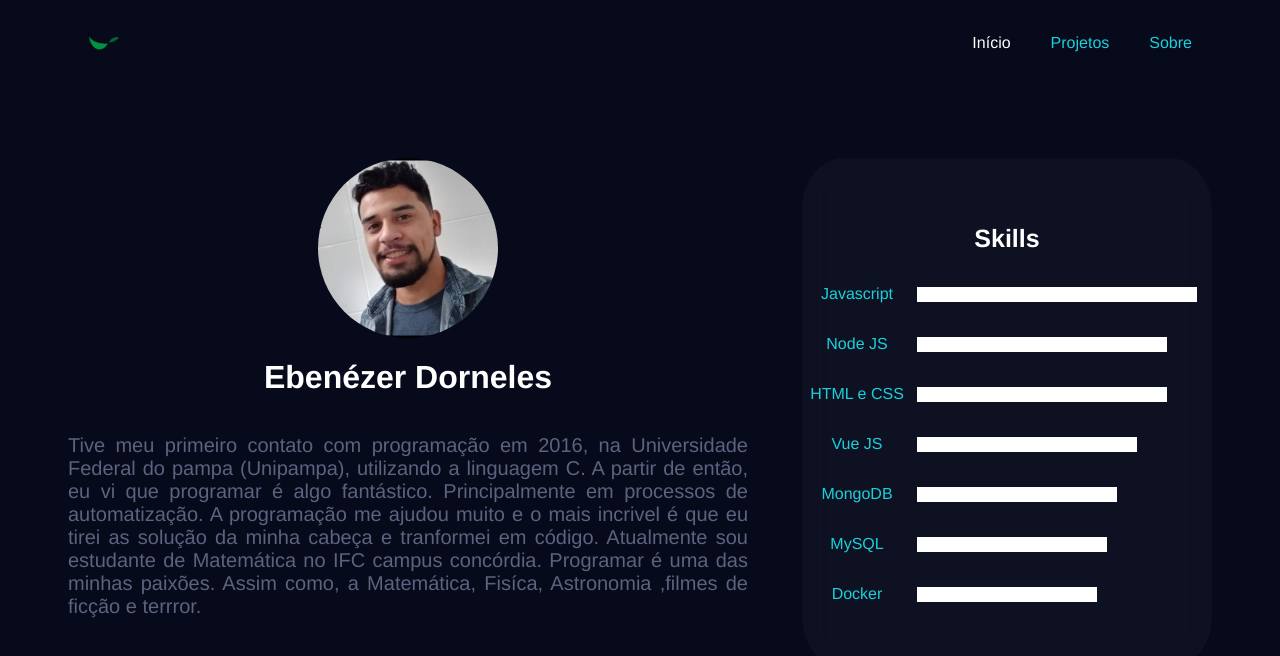
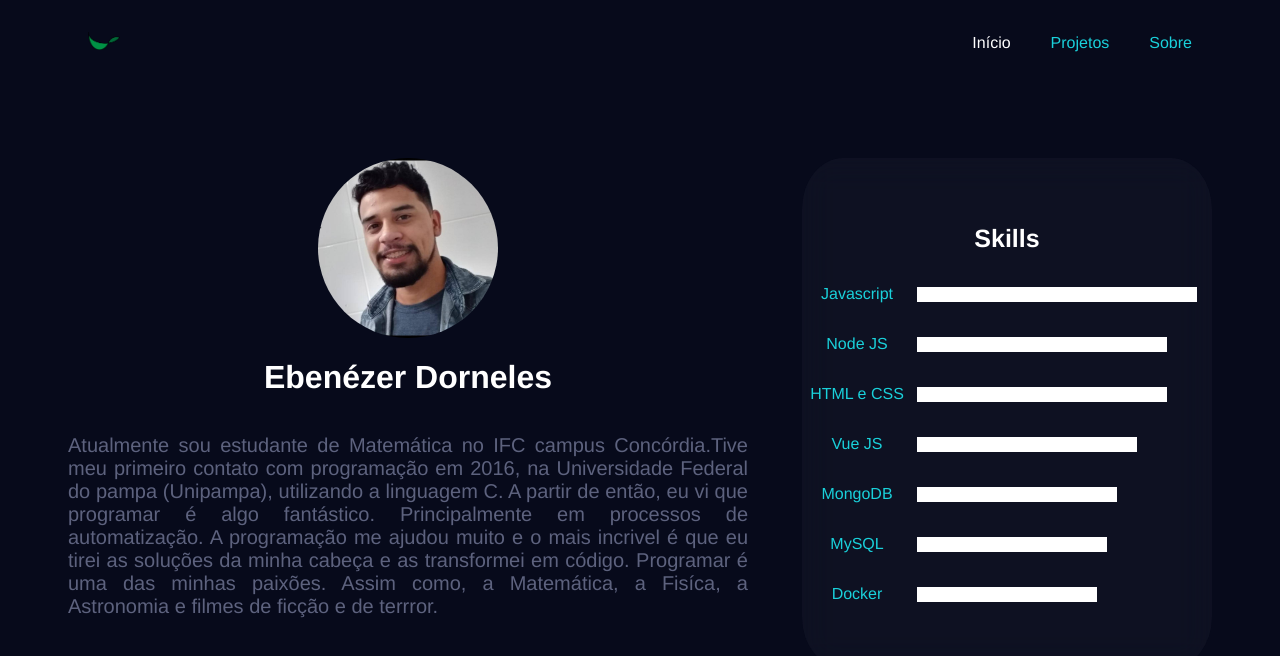
Before and after one commit to dorneles357/app-selenrod-portfolio, a Vue app: page /about in a window 1280 px wide. Shown: the top 656 px of the page. Built offline with nearby package versions, Linux system fonts and the light colour scheme.

Commit message:
✅ correção no conteúdo

```diff
--- a/src/views/About.vue
+++ b/src/views/About.vue
@@ -55,33 +55,32 @@ export default {
       avatar:
       {
         src:"/img/user.jpg",
-        text:`Tive meu primeiro contato com programação em 2016, na Universidade Federal do pampa (Unipampa), utilizando a linguagem C.
+        text:`Atualmente sou estudante de Matemática no IFC campus Concórdia.Tive meu primeiro contato com programação em 2016, na Universidade Federal do pampa (Unipampa), utilizando a linguagem C.
         A partir de então, eu vi que programar é algo fantástico. Principalmente em  processos de automatização. A programação
-        me ajudou muito e o mais incrivel é que eu tirei as solução da minha cabeça e tranformei em código. Atualmente sou estudante de Matemática
-        no IFC campus concórdia. Programar é uma das minhas paixões. Assim como, a Matemática, Fisíca, Astronomia ,filmes de ficção e terrror.`
+        me ajudou muito e o mais incrivel é que eu tirei as soluções da minha cabeça e as transformei em código. Programar é uma das minhas paixões. Assim como, a Matemática, a Fisíca, a Astronomia e filmes de ficção e de terrror.`
       },
       boxone:
       {
         title:"Programar é muito legal!",
-        subtitle:`Comecei a programar utilizando a linguagem C para automatizar cálculos. Já utilizei a linguagem R para análise de dados.
+        subtitle:`Comecei a programar com a linguagem C para automatizar cálculos. Já utilizei a linguagem R para análise de dados. Na web, comecei utilizando o PHP.
          Atualmente, me dedico a programação com JS para aplicações web.`
       },
       boxtwo:
       {
         title:"O que me levou a programar para web?",
-        subtitle:`Quando eu entrava em algum site da internet eu fica adimirado com a capacidade dos desenvolvedores em criar sites com uma
+        subtitle:`Quando eu entrava em algum site da internet eu fica admirado com a capacidade dos desenvolvedores em criar páginas com uma
          aprência incrivel e agrádavel. Isso me deixou muito entusiasmado. Adimiro os profissionais que atuam no front-end. Pois, sem dúvida,
          a interação com o usuário é algo indispensável.`,
       },
       cardone:
       [
         {title:"Javascript e Node Js",
-        text:`A mais de um ano e meio venho me dedicando ao estudo de Javascript.`,
+        text:`Javascript no front-end e back-end. JS é uma das minhas linguagens preferidas, pois é muito abrangente em seu uso.`,
         img1:"/img/js.png",
         img2:"/img/node.png"},
 
         {title:"Database",
-        text:`Tenho conhecimentos em postgres, mysql e tambem MongoDB.`,
+        text:`Tenho conhecimentos em postgres, mysql e também em MongoDB.`,
         img1:"/img/database.png",},
 
         {title:"Vue JS",
@@ -91,7 +90,7 @@ export default {
       ],
       cardtwo:
       [
-        {title:"Fullstack", text:"atuação fullstack é ampla, JS e Node tornam isso algo fácil.", img1:"/img/full.png"},
+        {title:"Fullstack", text:"A atuação fullstack é ampla, porém JS e Node tornam isso algo possível.", img1:"/img/full.png"},
         {title:"UI e UX ", text:"A experiência positiva do usuário com a aplicação é fundamental. saber isso também.", img1:"/img/website.png"},
         {title:"Html e css", text:"Fazer uma página web que agrade seu cliente sem dúvida é muito bom.", img1:"/img/web.png"},
       ]
```
